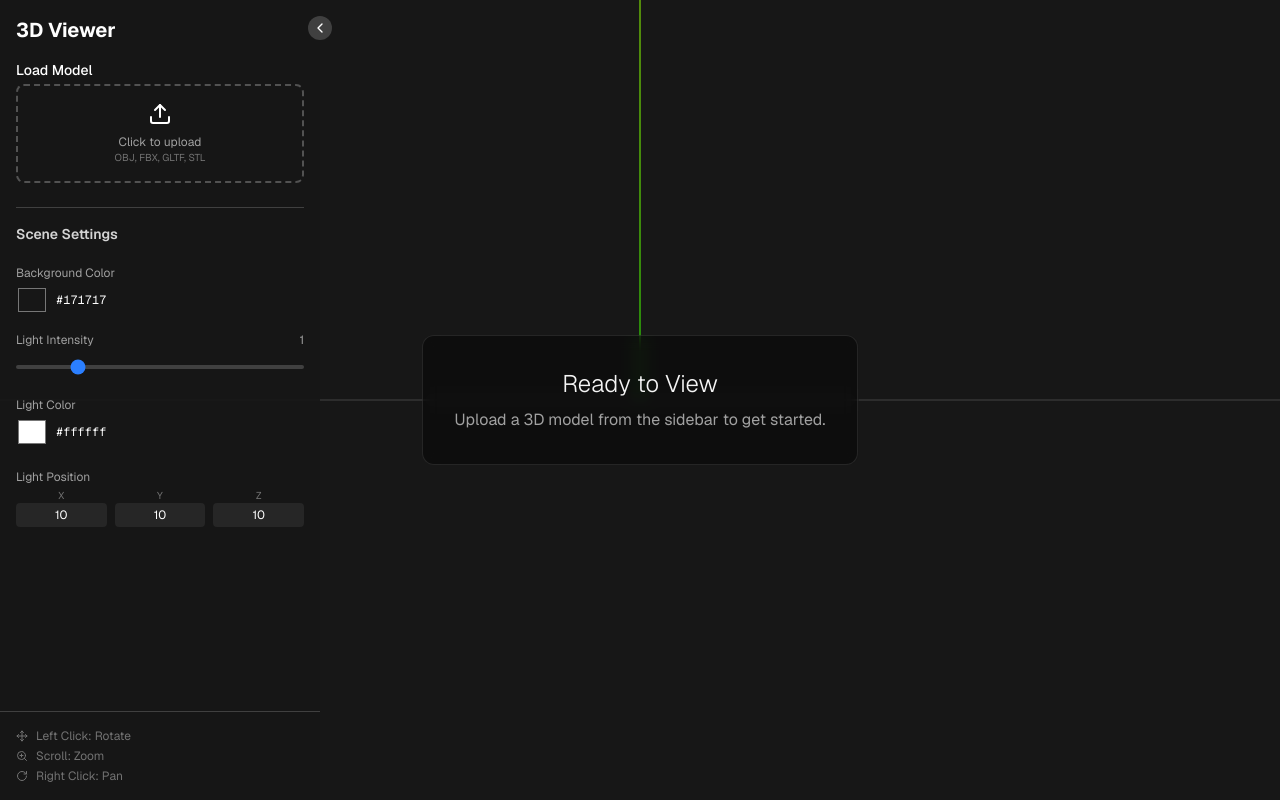
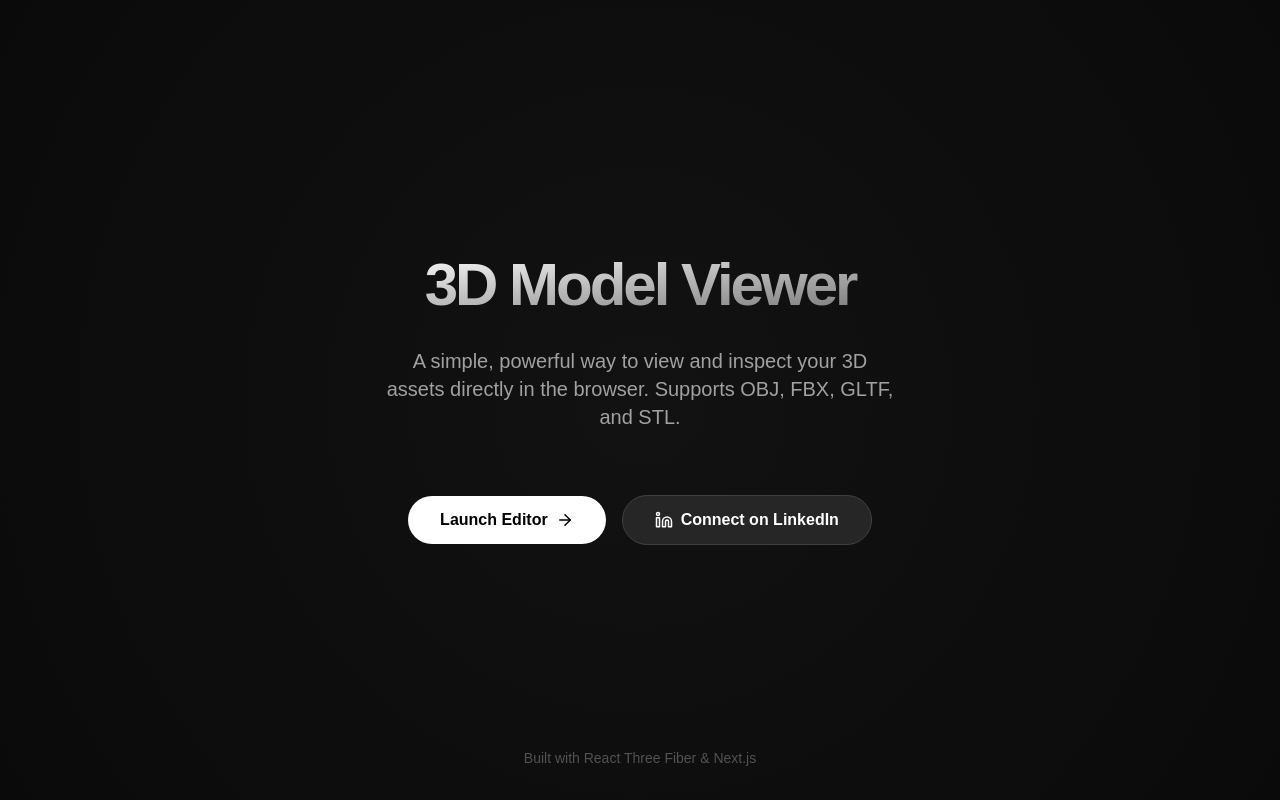
Before and after one commit to divyanshsaraswat/three-d-viewer, a Next.js app: page / in a window 1280 px wide. Built offline with nearby package versions, Linux system fonts and the light colour scheme.

Commit message:
launch page added

```diff
--- /dev/null
+++ b/app/editor/page.tsx
@@ -0,0 +1,117 @@
+'use client';
+
+import { useState, useEffect } from 'react';
+import SceneViewer from '@/components/SceneViewer';
+import Sidebar from '@/components/Sidebar';
+
+export default function EditorPage() {
+    const [modelUrl, setModelUrl] = useState<string | null>(null);
+    const [modelFormat, setModelFormat] = useState<'obj' | 'fbx' | 'gltf' | 'stl' | null>(null);
+
+    const [settings, setSettings] = useState({
+        bgColor: '#171717', // Neutral 900
+        lightIntensity: 1,
+        lightColor: '#ffffff',
+        lightX: 10,
+        lightY: 10,
+        lightZ: 10
+    });
+
+    // Load settings from LocalStorage on mount
+    useEffect(() => {
+        const saved = localStorage.getItem('3d-viewer-settings');
+        if (saved) {
+            try {
+                setSettings(prev => ({ ...prev, ...JSON.parse(saved) }));
+            } catch (e) {
+                console.error('Failed to parse settings', e);
+            }
+        }
+    }, []);
+
+    // Save settings to LocalStorage on change
+    useEffect(() => {
+        localStorage.setItem('3d-viewer-settings', JSON.stringify(settings));
+    }, [settings]);
+
+    const [fileMap, setFileMap] = useState<Map<string, string> | null>(null);
+
+    const handleFileUpload = (files: FileList) => {
+        const map = new Map<string, string>();
+        let mainUrl: string | null = null;
+        let mainFormat: 'obj' | 'fbx' | 'gltf' | 'stl' | null = null;
+
+        // First pass: Create blobs for all files
+        Array.from(files).forEach(file => {
+            const path = file.name;
+            const url = URL.createObjectURL(file);
+            map.set(path, url);
+            console.log('Mapped file:', path, '->', url); // Debug log
+
+            const name = file.name.toLowerCase();
+            if (name.endsWith('.obj') || name.endsWith('.fbx') || name.endsWith('.gltf') || name.endsWith('.glb') || name.endsWith('.stl')) {
+                if (!mainUrl) { // Pick the first valid model file found
+                    mainUrl = url;
+                    if (name.endsWith('.obj')) mainFormat = 'obj';
+                    else if (name.endsWith('.fbx')) mainFormat = 'fbx';
+                    else if (name.endsWith('.gltf') || name.endsWith('.glb')) mainFormat = 'gltf';
+                    else if (name.endsWith('.stl')) mainFormat = 'stl';
+                }
+            }
+        });
+
+        if (mainUrl && mainFormat) {
+            if (fileMap) {
+                fileMap.forEach(url => URL.revokeObjectURL(url));
+            }
+
+            setFileMap(map);
+            setModelUrl(mainUrl);
+            setModelFormat(mainFormat);
+        } else {
+            alert('No supported 3D model file found in selection.');
+        }
+    };
+
+    const handleCloseModel = () => {
+        if (fileMap) {
+            fileMap.forEach(url => URL.revokeObjectURL(url));
+        }
+        setFileMap(null);
+        setModelUrl(null);
+        setModelFormat(null);
+    };
+
+    return (
+        <div className="w-screen h-screen overflow-hidden flex relative font-sans text-neutral-100">
+
+            {/* Sidebar Overlay */}
+            <Sidebar
+                settings={settings}
+                setSettings={setSettings}
+                onCloseModel={handleCloseModel}
+                onFileUpload={handleFileUpload}
+                fileLoaded={!!modelUrl}
+            />
+
+            {/* Main Scene Area */}
+            <div className="flex-1 relative">
+                <SceneViewer
+                    modelUrl={modelUrl}
+                    modelFormat={modelFormat}
+                    settings={settings}
+                    fileMap={fileMap}
+                />
+
+                {!modelUrl && (
+                    <div className="absolute inset-0 flex items-center justify-center pointer-events-none">
+                        <div className="text-center p-8 bg-black/40 backdrop-blur-sm rounded-xl border border-white/10">
+                            <h1 className="text-2xl font-light mb-2">Ready to View</h1>
+                            <p className="text-neutral-400">Upload a 3D model from the sidebar to get started.</p>
+                        </div>
+                    </div>
+                )}
+            </div>
+        </div>
+    );
+}
--- a/app/page.tsx
+++ b/app/page.tsx
@@ -1,121 +1,44 @@
-'use client';
+import Link from 'next/link';
+import { ArrowRight, Linkedin } from 'lucide-react';
+import Image from 'next/image';
 
-import { useState, useEffect } from 'react';
-import SceneViewer from '@/components/SceneViewer';
-import Sidebar from '@/components/Sidebar';
+export default function LandingPage() {
+  return (
+    <div className="h-screen w-screen bg-neutral-950 text-neutral-100 flex flex-col items-center justify-center relative overflow-hidden">
+      {/* Background Gradients */}
+      <div className="absolute top-0 left-0 w-full h-full bg-[radial-gradient(circle_at_50%_50%,rgba(50,50,50,0.2),rgba(0,0,0,0))] pointer-events-none" />
 
-export default function ViewerPage() {
-  const [modelUrl, setModelUrl] = useState<string | null>(null);
-  const [modelFormat, setModelFormat] = useState<'obj' | 'fbx' | 'gltf' | 'stl' | null>(null);
+      <div className="z-10 text-center space-y-8 p-4">
+        <h1 className="text-6xl font-bold tracking-tighter bg-gradient-to-br from-white to-neutral-500 bg-clip-text text-transparent">
+          3D Model Viewer
+        </h1>
+        <p className="text-neutral-400 text-xl max-w-lg mx-auto">
+          A simple, powerful way to view and inspect your 3D assets directly in the browser. Supports OBJ, FBX, GLTF, and STL.
+        </p>
 
-  const [settings, setSettings] = useState({
-    bgColor: '#171717', // Neutral 900
-    lightIntensity: 1,
-    lightColor: '#ffffff',
-    lightX: 10,
-    lightY: 10,
-    lightZ: 10
-  });
+        <div className="flex items-center justify-center gap-4 pt-8">
+          <Link
+            href="/editor"
+            className="group px-8 py-3 bg-white text-black font-semibold rounded-full hover:bg-neutral-200 transition-all active:scale-95 flex items-center gap-2"
+          >
+            Launch Editor
+            <ArrowRight size={18} className="group-hover:translate-x-1 transition-transform" />
+          </Link>
 
-  // Load settings from LocalStorage on mount
-  useEffect(() => {
-    const saved = localStorage.getItem('3d-viewer-settings');
-    if (saved) {
-      try {
-        setSettings(prev => ({ ...prev, ...JSON.parse(saved) }));
-      } catch (e) {
-        console.error('Failed to parse settings', e);
-      }
-    }
-  }, []);
+          <a
+            href="https://www.linkedin.com/in/imdivyanshmv/"
+            target="_blank"
+            rel="noopener noreferrer"
+            className="px-8 py-3 bg-neutral-800 text-white font-semibold rounded-full hover:bg-neutral-700 transition-all border border-neutral-700 flex items-center gap-2"
+          >
+            <Linkedin size={18} />
+            Connect on LinkedIn
+          </a>
+        </div>
+      </div>
 
-  // Save settings to LocalStorage on change
-  useEffect(() => {
-    localStorage.setItem('3d-viewer-settings', JSON.stringify(settings));
-  }, [settings]);
-
-  const [fileMap, setFileMap] = useState<Map<string, string> | null>(null);
-
-  const handleFileUpload = (files: FileList) => {
-    const map = new Map<string, string>();
-    let mainUrl: string | null = null;
-    let mainFormat: 'obj' | 'fbx' | 'gltf' | 'stl' | null = null;
-
-    // First pass: Create blobs for all files
-    Array.from(files).forEach(file => {
-      // Normalizing path to handle relative paths if webkitRelativePath is available
-      // But mainly we just key by name for simple drag-drop flat structure
-      const path = file.name;
-      const url = URL.createObjectURL(file);
-      map.set(path, url);
-      console.log('Mapped file:', path, '->', url); // Debug log
-
-      const name = file.name.toLowerCase();
-      if (name.endsWith('.obj') || name.endsWith('.fbx') || name.endsWith('.gltf') || name.endsWith('.glb') || name.endsWith('.stl')) {
-        if (!mainUrl) { // Pick the first valid model file found
-          mainUrl = url;
-          if (name.endsWith('.obj')) mainFormat = 'obj';
-          else if (name.endsWith('.fbx')) mainFormat = 'fbx';
-          else if (name.endsWith('.gltf') || name.endsWith('.glb')) mainFormat = 'gltf';
-          else if (name.endsWith('.stl')) mainFormat = 'stl';
-        }
-      }
-    });
-
-    if (mainUrl && mainFormat) {
-      // Cleanup old blobs if any (simpler to just revoke all unique values in old map if we tracked it,
-      // but for now relying on browser cleanup on reload/close is acceptable or we can add a cleanup effect)
-      // ideally we track previous map to revoke.
-      if (fileMap) {
-        fileMap.forEach(url => URL.revokeObjectURL(url));
-      }
-
-      setFileMap(map);
-      setModelUrl(mainUrl);
-      setModelFormat(mainFormat);
-    } else {
-      alert('No supported 3D model file found in selection.');
-    }
-  };
-
-  const handleCloseModel = () => {
-    if (fileMap) {
-      fileMap.forEach(url => URL.revokeObjectURL(url));
-    }
-    setFileMap(null);
-    setModelUrl(null);
-    setModelFormat(null);
-  };
-
-  return (
-    <div className="w-screen h-screen overflow-hidden flex relative font-sans text-neutral-100">
-
-      {/* Sidebar Overlay */}
-      <Sidebar
-        settings={settings}
-        setSettings={setSettings}
-        onCloseModel={handleCloseModel}
-        onFileUpload={handleFileUpload}
-        fileLoaded={!!modelUrl}
-      />
-
-      {/* Main Scene Area */}
-      <div className="flex-1 relative">
-        <SceneViewer
-          modelUrl={modelUrl}
-          modelFormat={modelFormat}
-          settings={settings}
-          fileMap={fileMap}
-        />
-
-        {!modelUrl && (
-          <div className="absolute inset-0 flex items-center justify-center pointer-events-none">
-            <div className="text-center p-8 bg-black/40 backdrop-blur-sm rounded-xl border border-white/10">
-              <h1 className="text-2xl font-light mb-2">Ready to View</h1>
-              <p className="text-neutral-400">Upload a 3D model from the sidebar to get started.</p>
-            </div>
-          </div>
-        )}
+      <div className="absolute bottom-8 text-neutral-600 text-sm">
+        Built with React Three Fiber & Next.js
       </div>
     </div>
   );
```
